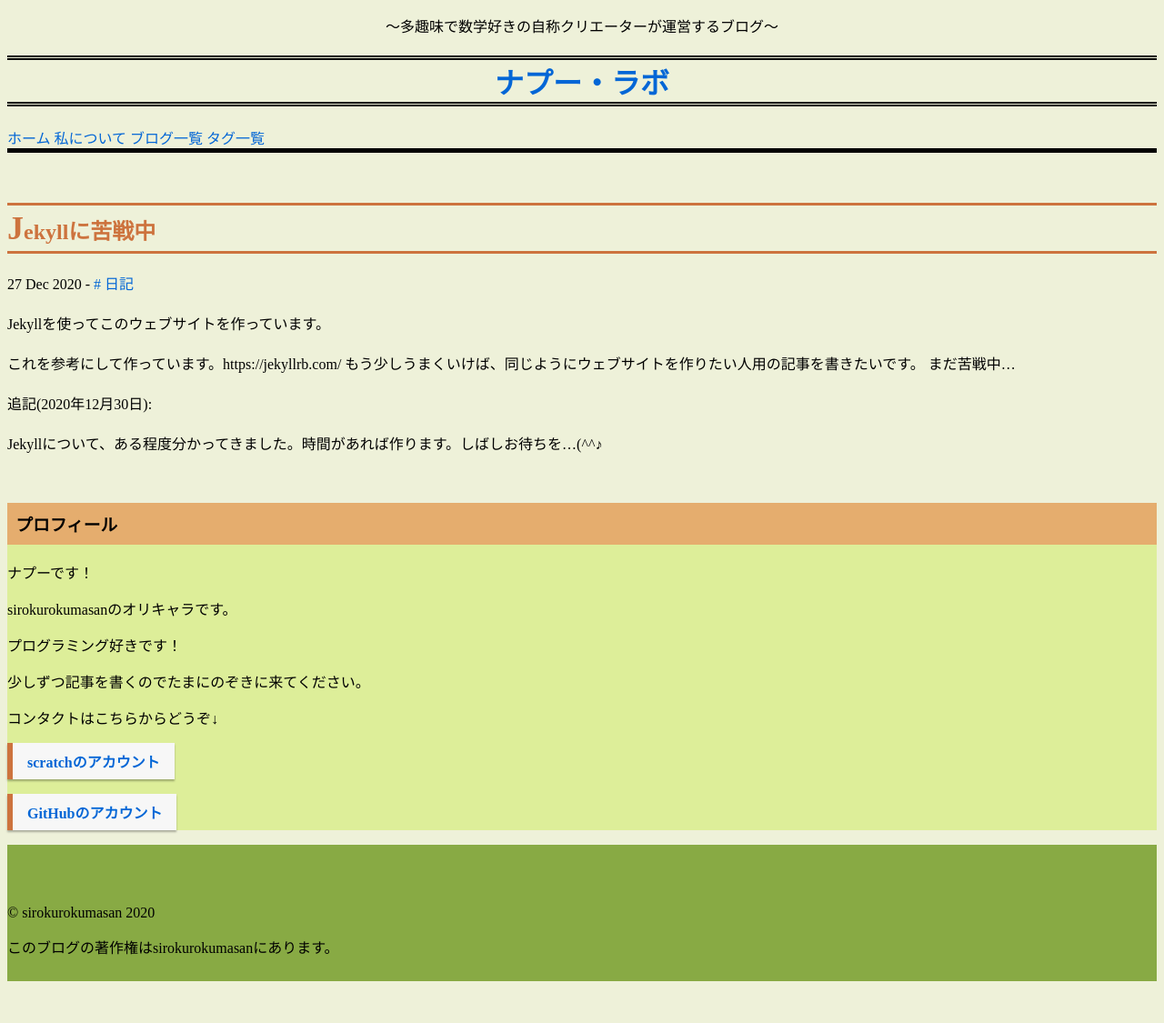
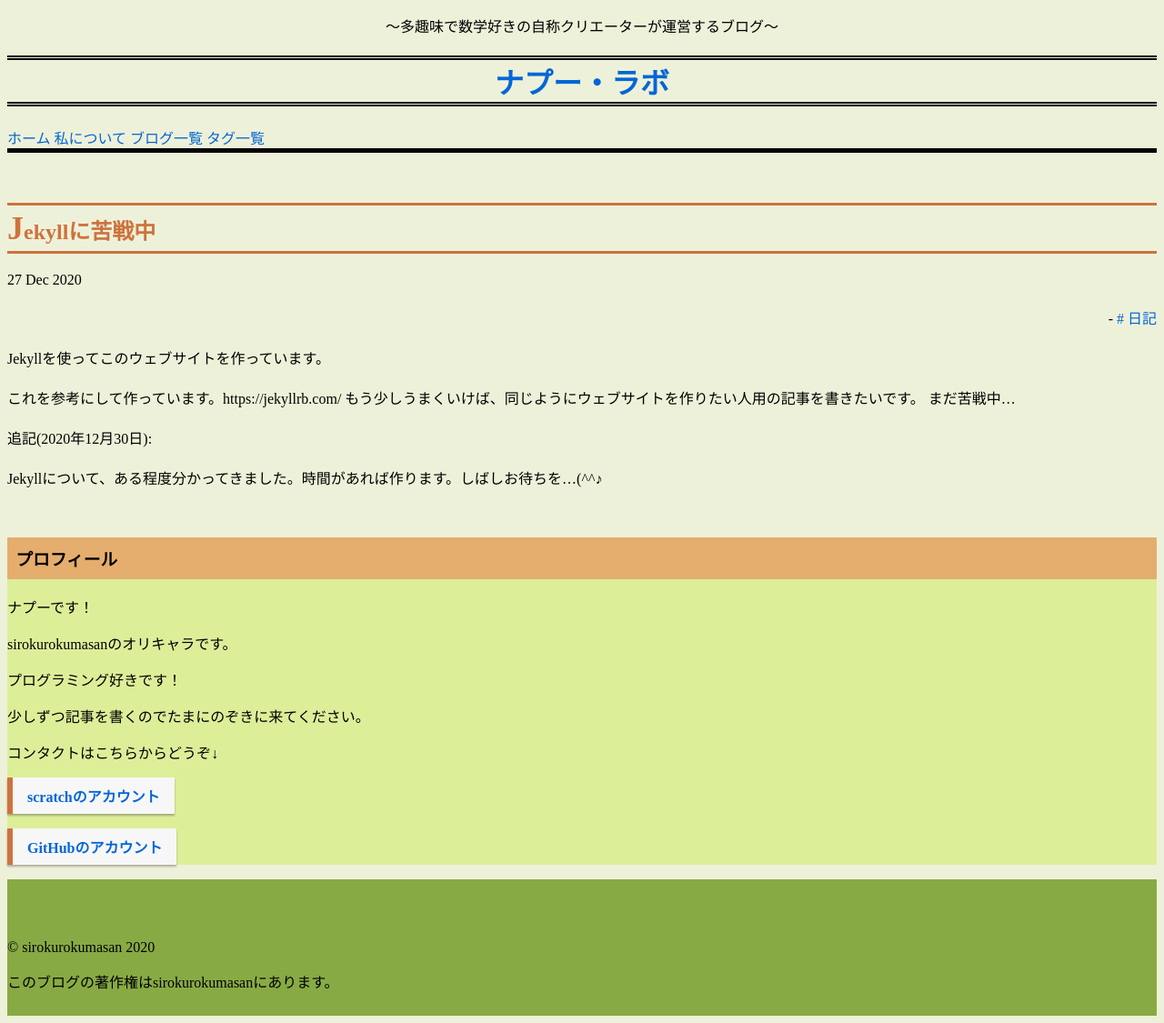
Before and after one commit to sirokurokumasan/sirokurokumasan.github.io, a Jekyll site: the page built from _posts/2020-12-27-Jekyllに苦戦中.md, in a window 1280 px wide and 1125 px high. Shown: the whole window at 91% size. Built offline with Jekyll 4.4.1, drawn with Linux system fonts in a browser that asks for light colours.

Commit message:
Update post.html

```diff
--- a/_layouts/post.html
+++ b/_layouts/post.html
@@ -4,8 +4,8 @@ layout: default
 <p>
   {{ page.date | date_to_string }}
   {% assign author = site.authors | where: 'short_name', page.author | first %}
-  {% if author %}
-    - <a href="{{ author.url }}"> # {{ author.name }}</a>
+  <p align="right">{% if author %}
+    - <a href="{{ author.url }}"> # {{ author.name }}</a></p>
   {% endif %}
 </p>
 
```
